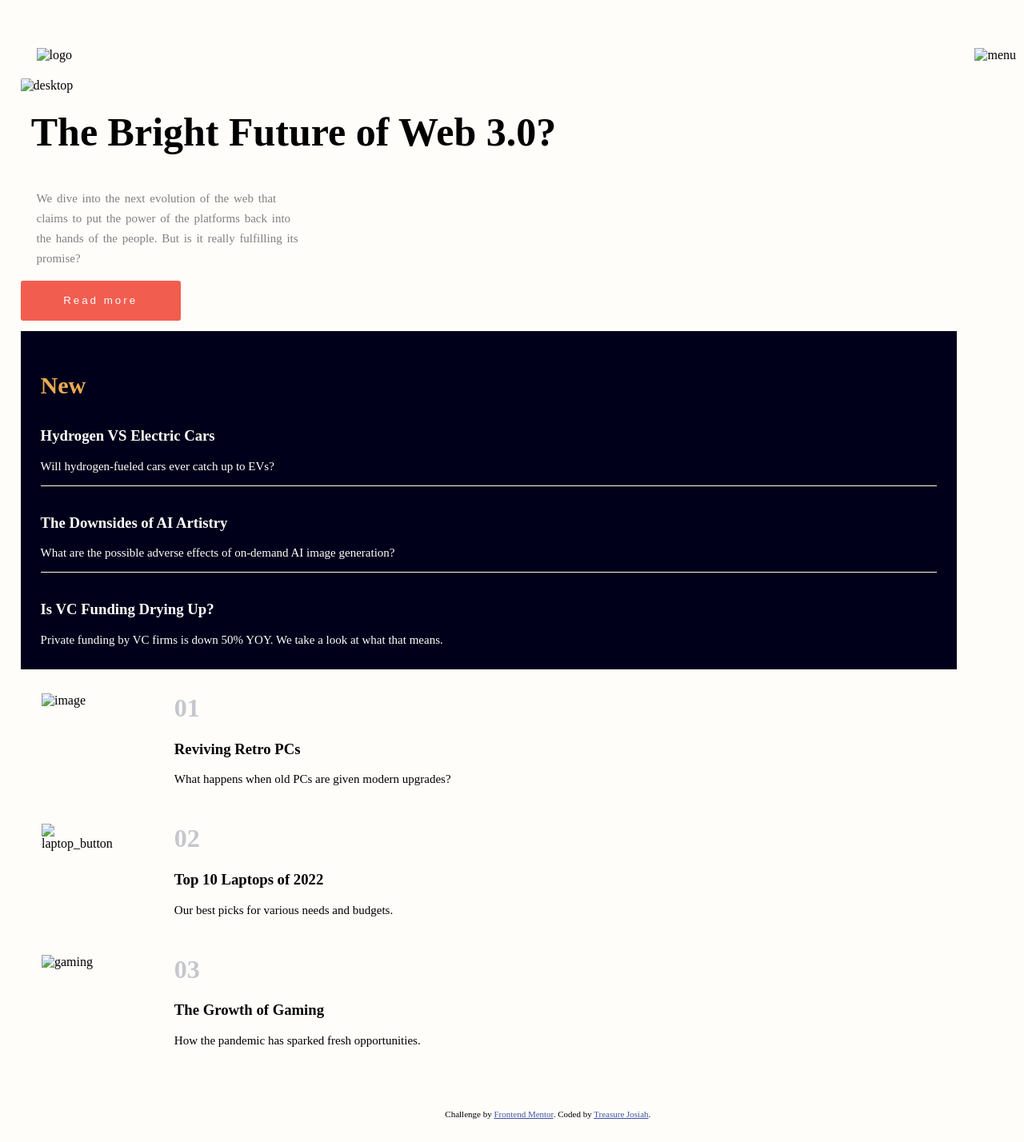
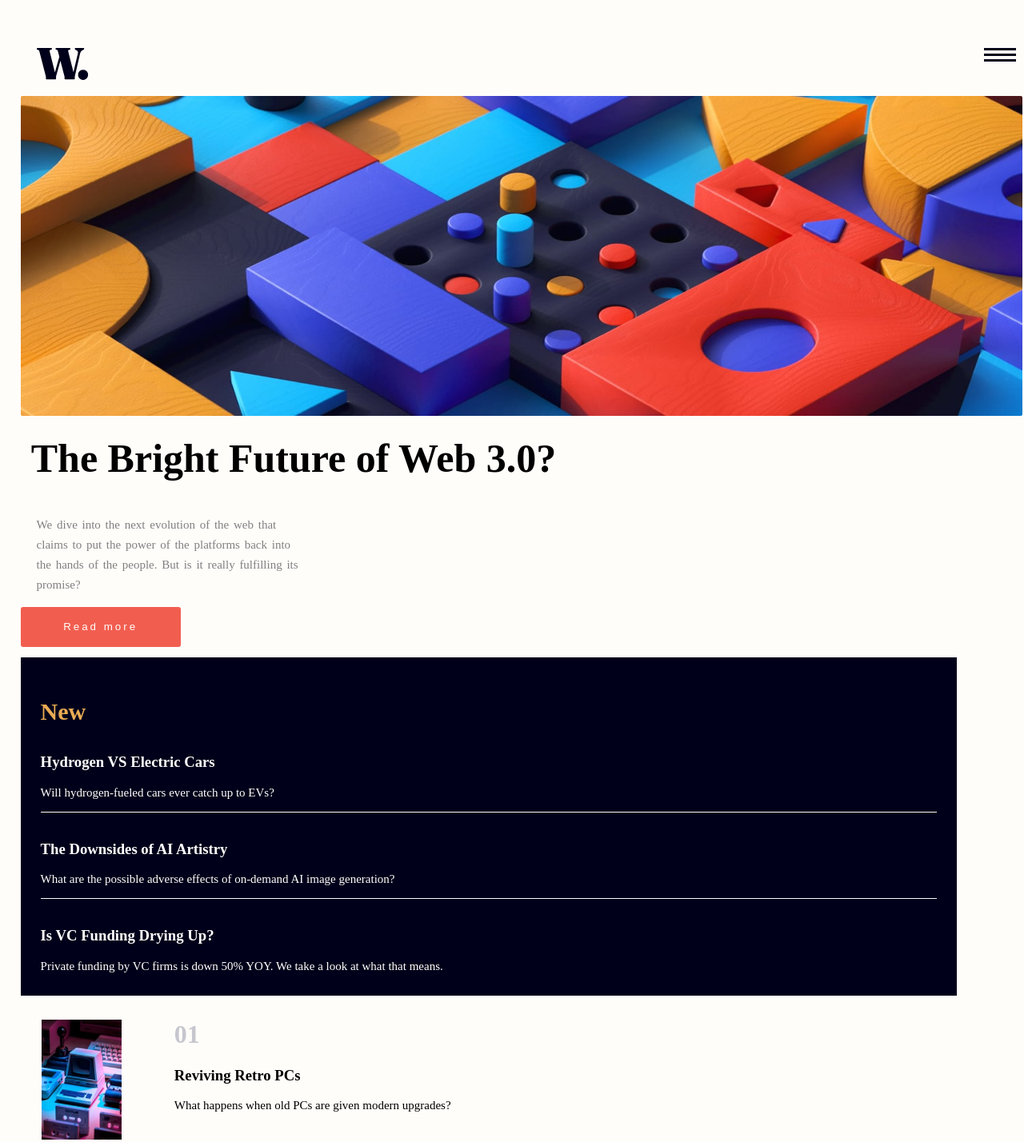
Before and after one commit to Menasiah/news-page, a plain HTML site: page index.html in a window 1280 px wide. Shown: the part 20-1448 px from the top of the page at 80% size. Drawn offline with Linux system fonts and the light colour scheme.

Commit message:
Update index.html

```diff
--- a/index.html
+++ b/index.html
@@ -14,13 +14,13 @@
     <main>
 
     <div class="navbar">
-        <img src="assets/images/logo.svg" alt="logo" class="
+        <img src="logo.svg" alt="logo" class="
         logo">
         <div class="mobile">
-          <img src="assets/images/icon-menu.svg" alt="menu" onclick="menubar" class="menu">
+          <img src="icon-menu.svg" alt="menu" onclick="menubar" class="menu">
         </div>
         <div class="mobile2  hidden">
-          <img src="assets/images/icon-menu-close.svg" alt="close_button" class="close_button">
+          <img src="icon-menu-close.svg" alt="close_button" class="close_button">
             <h2> Home</h2>
             <h2>New</h2>
             <h2>Popular</h2>
@@ -39,7 +39,7 @@
     </div>
   <section class="reason">
    <div class="purpose">
-    <img src="assets/images/image-web-3-desktop.jpg" alt="desktop"  class="home-image">
+    <img src="image-web-3-desktop.jpg" alt="desktop"  class="home-image">
     <div class="flex">
     <h1 class="bold">The Bright Future of Web 3.0?</h1>
     <div>
@@ -69,7 +69,7 @@
   </section>
     <div class="list">
       <div  class="listing">
-          <img src="assets/images/image-retro-pcs.jpg" alt="image" width="100" height="150">
+          <img src="image-retro-pcs.jpg" alt="image" width="100" height="150">
           <div>
         <h1>01</h1>
        <h3>Reviving Retro PCs</h3>
@@ -77,7 +77,7 @@
       </div>
       </div>
       <div class="listing">
-          <img src="assets/images/image-top-laptops.jpg" alt="laptop_button" width="100" height="150">
+          <img src="image-top-laptops.jpg" alt="laptop_button" width="100" height="150">
         <div>
         <h1>02</h1>
         <h3>Top 10 Laptops of 2022</h3>
@@ -85,7 +85,7 @@
       </div>
       </div>
       <div class="listing">
-          <img src="assets/images/image-gaming-growth.jpg" alt="gaming"  width="100" height="150">
+          <img src="image-gaming-growth.jpg" alt="gaming"  width="100" height="150">
           <div>
             <h1>03</h1>
         <h3>The Growth of Gaming </h3>
```
